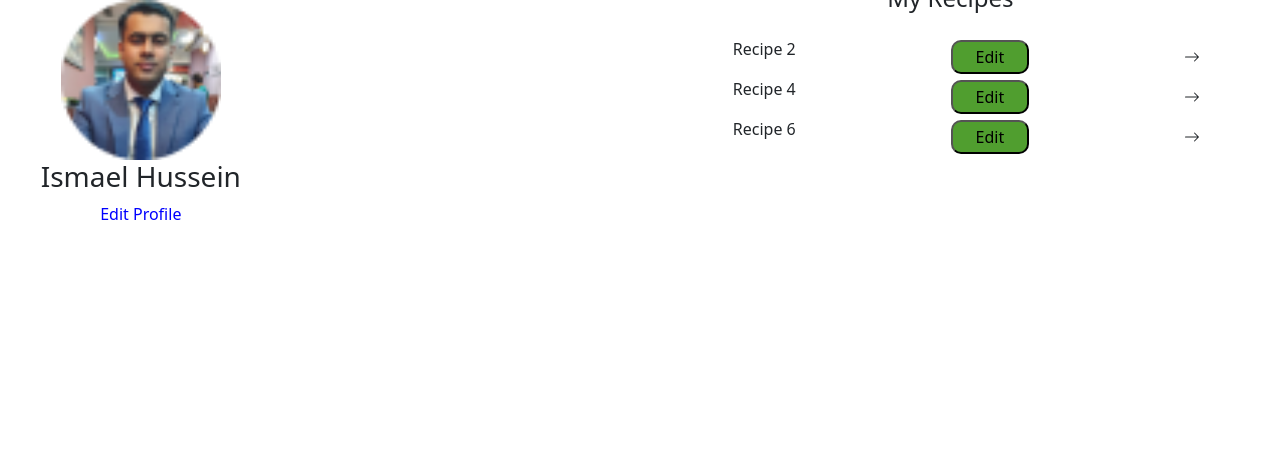
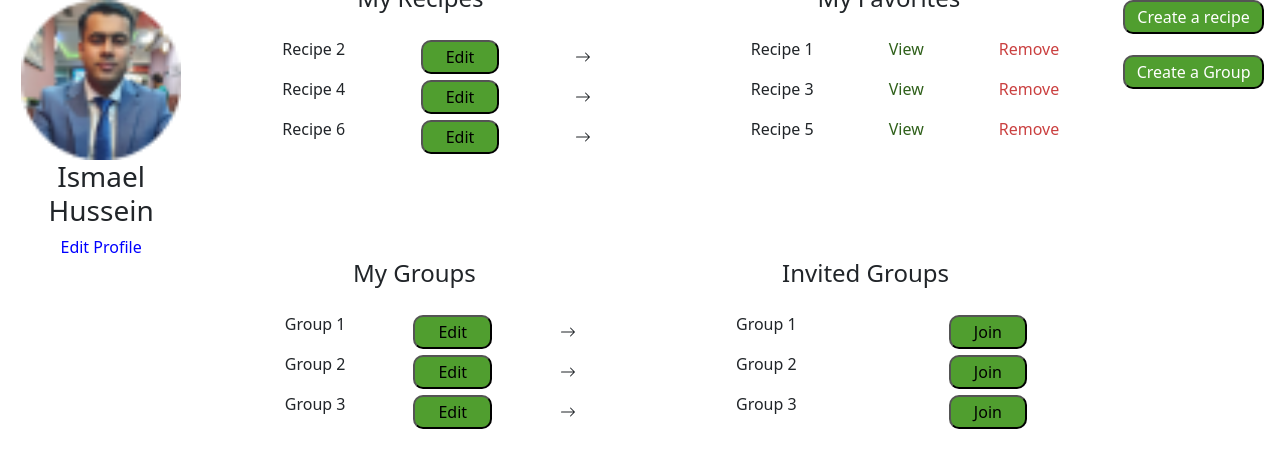
Before and after one commit to Isma1Huz/frontend-final-phase, a React (Create React App) app: page / in a window 1280 px wide. Shown: the top 468 px of the page. Built offline with nearby package versions, Linux system fonts and the light colour scheme.

Commit message:
Created the edit recipe modal

```diff
--- a/src/Pages/ProfilePage/ProfilePage.js
+++ b/src/Pages/ProfilePage/ProfilePage.js
@@ -52,7 +52,7 @@ function ProfilePage() {
                 </ul>
                 </div>
             </div>
-            {/* <div className="second-column">
+            <div className="second-column">
                 <h4>My Favorites</h4>
                 <div>
                 <ul>
@@ -65,15 +65,15 @@ function ProfilePage() {
                     ))}
                 </ul>
                 </div>
-            </div> */}
-            {/* <div className='fourth-column'>
+            </div>
+            <div className='fourth-column'>
                 <CreateRecipeModal/>
                 <button>Create a Group</button>
-            </div> */}
+            </div>
 
         </div>
         <div className='groups'>
-        {/* <div className="second-column">
+        <div className="second-column">
                 <h4>My Groups</h4>
                 <div>
                 <ul>
@@ -86,8 +86,8 @@ function ProfilePage() {
                     ))}
                 </ul>
                 </div>
-            </div> */}
-            {/* <div className="second-column">
+            </div>
+            <div className="second-column">
                 <h4>Invited Groups</h4>
                 <div>
                 <ul>
@@ -99,8 +99,9 @@ function ProfilePage() {
                     ))}
                 </ul>
                 </div>
-            </div> */}
+            </div>
         </div>
+        {/* <Notification/> */}
 
 
 
```
